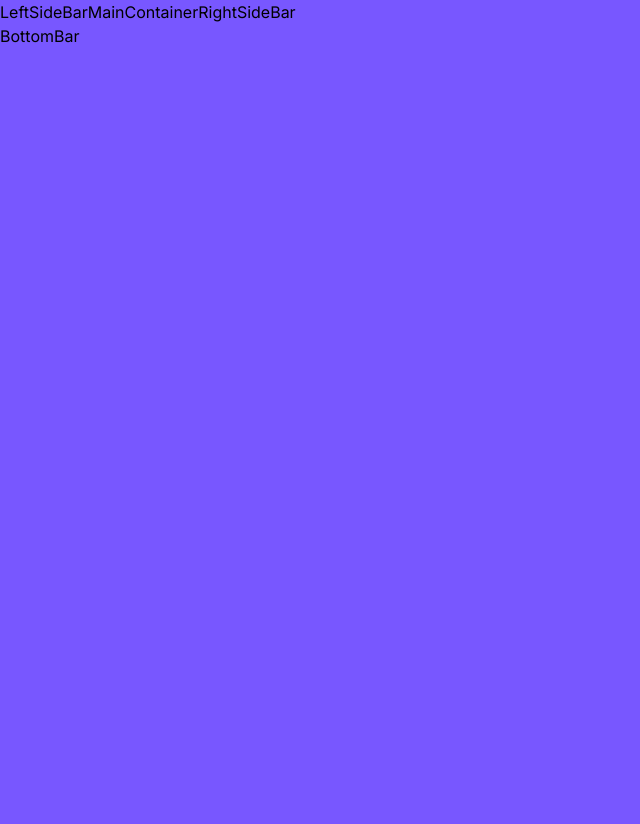
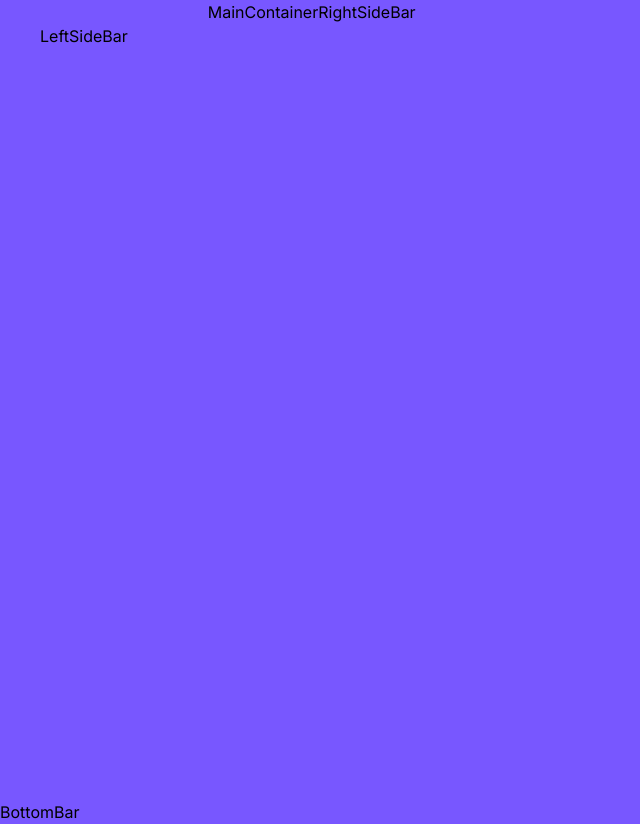
Before and after one commit to surajjayraman/beacon, a Next.js app: page / in a window 1280 px wide. Shown: the whole page, without its empty margins (0-640 px from the left). Before the commit the page ends 800 px from the top, so only its background shows below. Built offline with nearby package versions, Linux system fonts and the light colour scheme.

Commit message:
Update LeftSideBar

```diff
--- a/components/layout/LeftSideBar.jsx
+++ b/components/layout/LeftSideBar.jsx
@@ -1,9 +1,11 @@
-import React from 'react'
+import React from "react";
 
 const LeftSideBar = () => {
   return (
-    <div>LeftSideBar</div>
-  )
-}
+    <div className="h-screen left-0 top-0 sticky overflow-auto px-10 py-6 flex flex-col gap-6 max-md:hidden 2xl:w-[350px] pr-20 custom-scrollbar">
+      LeftSideBar
+    </div>
+  );
+};
 
-export default LeftSideBar
+export default LeftSideBar;
```
